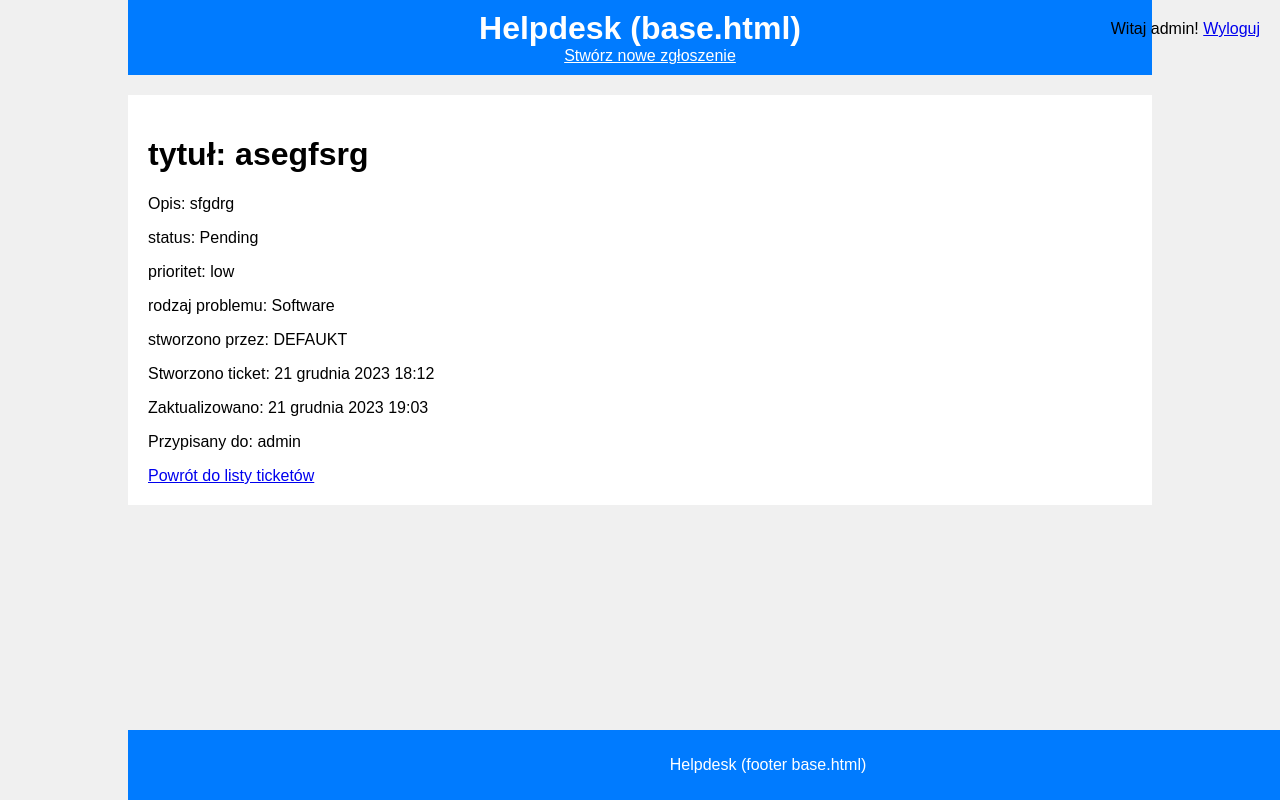
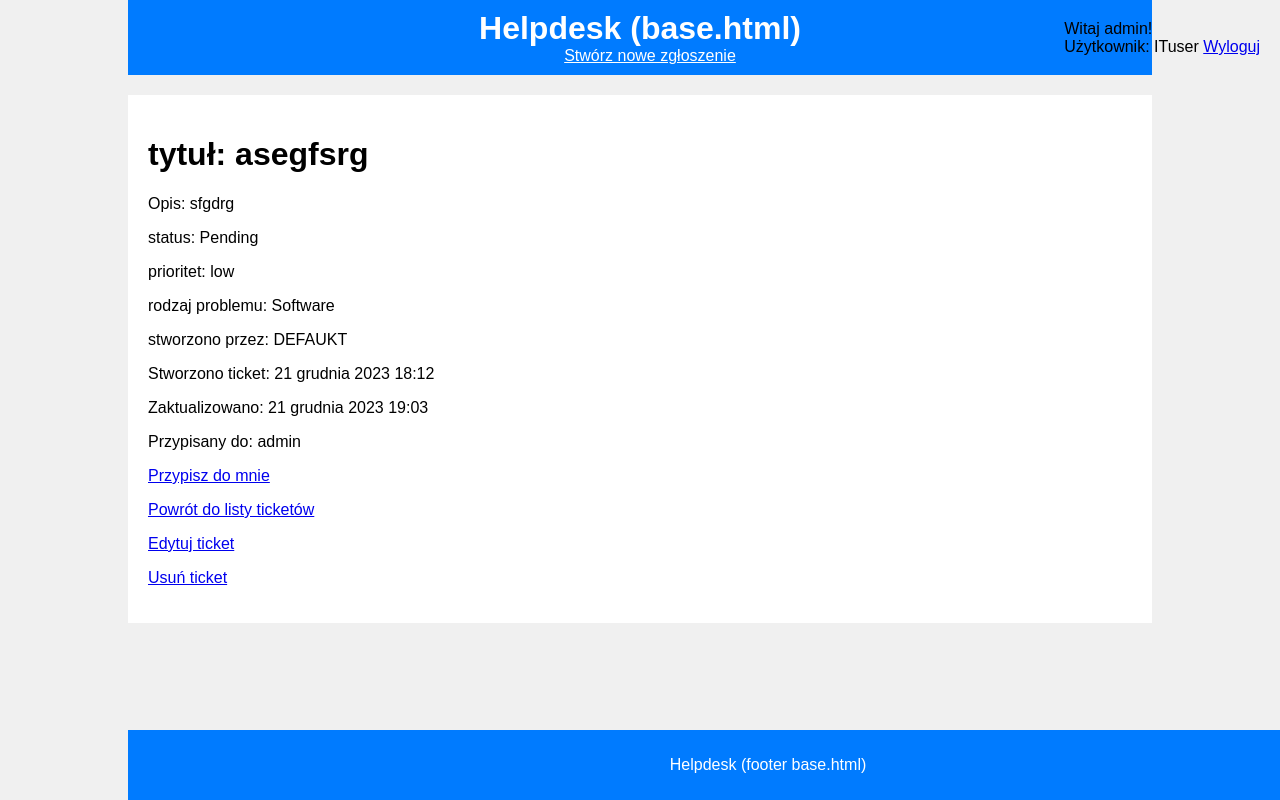
Before and after one commit to KIX-p/Helpdeskapp, a Django app: a page that uses helpdeskapp/templates/helpdeskapp/base.html in a window 1280 px wide. Run offline with Django 4.2, Linux system fonts and the light colour scheme; a user stored in the database is signed in; data comes from the database, SQL or seed files in the repository; both versions use the stored data as it was after the commit.

Commit message:
Update binary files and modify code in admin.py, forms.py, urls.py, ticket_edit.html, base.html, migrations, ticket_detail.html, and ticket_list.html

```diff
--- a/helpdeskapp/admin.py
+++ b/helpdeskapp/admin.py
@@ -1,8 +1,5 @@
 from .models import User, Ticket
 from django.contrib import admin
-
-
-
 
 @admin.register(Ticket)
 class TicketAdmin(admin.ModelAdmin):
--- a/helpdeskapp/forms.py
+++ b/helpdeskapp/forms.py
@@ -8,8 +8,6 @@ class AddTicketForm(forms.ModelForm):
     description = forms.CharField(widget=forms.Textarea)
     priority = forms.ChoiceField(choices=Ticket.STATUS_CHOICES2)
     request_type = forms.ChoiceField(choices=Ticket.STATUS_CHOICES3)
-
-
 
     class Meta:
         model = Ticket
--- a/helpdeskapp/models.py
+++ b/helpdeskapp/models.py
@@ -1,29 +1,26 @@
-"""
+from django.db import models
+from django.contrib.auth.models import User
+from django.urls import reverse
+from django.utils.text import slugify
+
+# Ticket model
+class Ticket(models.Model):
+    """
     Represents a ticket in the helpdesk system.
 
     Attributes:
         title (str): The title of the ticket.
         description (str): The description of the ticket.
-        status (str): The status of the ticket. Can be one of 'Pending', 'In Progress', or 'Completed'.
-        priority (str): The priority of the ticket. Can be one of 'low', 'mid', or 'high'.
-        request_type (str): The type of request for the ticket. Can be one of 'Software', 'Hardware', 'Network', or 'Other'.
+        status (str): The status of the ticket. Choices are 'Pending', 'In Progress', or 'Completed'.
+        priority (str): The priority of the ticket. Choices are 'low', 'mid', or 'high'.
+        request_type (str): The type of request for the ticket. Choices are 'Software', 'Hardware', 'Network', or 'Other'.
         created_at (datetime): The date and time when the ticket was created.
-        assigned_to (ITuser): The IT user assigned to the ticket.
+        assigned_to (User): The user assigned to the ticket.
         updated_at (datetime): The date and time when the ticket was last updated.
         created_by (User): The user who created the ticket.
+        closed_at (datetime): The date and time when the ticket was closed.
+        slug (str): The slugified version of the ticket title, used for generating a unique URL.
     """
-
-from django.db import models
-from django.contrib.auth.models import User
-from django.urls import reverse
-from django.utils.text import slugify
-
-# new manager for published tickets
-class PublishedManager(models.Manager):
-    def get_queryset(self):
-        return super(PublishedManager, self).get_queryset().filter(status='Pending')
-
-# Ticket model
 class Ticket(models.Model):
     STATUS_CHOICES = (
         ('Pending', 'Pending'),
@@ -53,7 +50,6 @@ class Ticket(models.Model):
     closed_at = models.DateTimeField(null=True, blank=True, default=None)
 
     objects = models.Manager() # default manager
-    published = PublishedManager() # custom manager
 
     slug = models.SlugField(unique=True, default='default-slug')
 
@@ -76,7 +72,6 @@ class Ticket(models.Model):
         permissions = [
             ('can_change_status', 'Can change status'),#Ituser
             ('can_change_priority', 'Can change priority'),#Ituser
-
         ]
 
     def __str__(self):
--- a/helpdeskapp/templates/helpdeskapp/base.html
+++ b/helpdeskapp/templates/helpdeskapp/base.html
@@ -10,6 +10,8 @@
     <span class = "user">
         {%if request.user.is_authenticated%}
             Witaj {{request.user.username}}!
+            <br>
+            Użytkownik: {{request.user.groups.all.0}}
             <a href="{% url 'helpdeskapp:logout' %}">Wyloguj</a>
         {%else%}
             <a href="{% url 'helpdeskapp:login' %}">Zaloguj</a>
--- a/helpdeskapp/templates/helpdeskapp/tickets/ticket_detail.html
+++ b/helpdeskapp/templates/helpdeskapp/tickets/ticket_detail.html
@@ -12,5 +12,8 @@
     <p>Stworzono ticket: {{ticket.created_at}}</p>
     <p>Zaktualizowano: {{ticket.updated_at}}</p>
     <p>Przypisany do: {{ticket.assigned_to}}</p>
+    <p><a href="{% url 'helpdeskapp:assigned_to' ticket.slug %}">Przypisz do mnie</a></p>
     <a href = "{% url 'helpdeskapp:ticket_list' %}">Powrót do listy ticketów</a>
+    <p><a href="{% url 'helpdeskapp:ticket_edit' ticket.slug %}">Edytuj ticket</a></p>
+    <p><a href="{% url 'helpdeskapp:ticket_delete' ticket.slug %}">Usuń ticket</a></p>
 {% endblock %}
--- a/helpdeskapp/templates/helpdeskapp/tickets/ticket_edit.html
+++ b/helpdeskapp/templates/helpdeskapp/tickets/ticket_edit.html
@@ -5,6 +5,6 @@
   <form action = "" method="POST">
     {% csrf_token %}
     {{ form.as_p }}
-    <button type="submit">Save changes</button>
+    <button type="submit">Zapisz</button>
   </form>
 {% endblock %}
--- a/helpdeskapp/templates/helpdeskapp/tickets/ticket_list.html
+++ b/helpdeskapp/templates/helpdeskapp/tickets/ticket_list.html
@@ -5,6 +5,7 @@
 {% block content %}
     <h1>Tickety</h1>
     <p>Witaj w systemie Tickety</p>
+    <h1>Lista przypisanych do ciebie ticketów</h1>
     {% for ticket in tickets%}
         <h2><a href="{{ticket.get_absolute_url}}">Tytuł:{{ticket.title}}</h2></a>
         <p>status:{{ticket.status}}</p>
@@ -12,8 +13,6 @@
         <p>rodzaj problemu: {{ticket.request_type}}</p>
         <p>Stworzono przez: {{ticket.created_by}}</p>
         <p>Stworzono ticket: {{ticket.created_at}}</p>
-        <p><a href="{% url 'helpdeskapp:ticket_edit' ticket.slug %}">Edytuj ticket</a></p>
-        <p><a href="{% url 'helpdeskapp:ticket_delete' ticket.slug %}">Usuń ticket</a></p>
     {%endfor%}
     {%include "helpdeskapp/pagination.html" with page=tickets %}
 {% endblock %}
--- a/helpdeskapp/urls.py
+++ b/helpdeskapp/urls.py
@@ -16,8 +16,5 @@ urlpatterns = [
     path('ticket/add/', views.ticket_add, name='ticket_add'),
     path('ticket/edit/<slug:slug>/', views.ticket_edit, name='ticket_edit'),
     path('ticket/delete/<slug:slug>/', views.ticket_delete, name='ticket_delete'),
-
-
-
-
+    path('ticket/<slug:slug>/assigned_to/', views.assigned_to, name='assigned_to'),
 ]
--- a/helpdeskapp/views.py
+++ b/helpdeskapp/views.py
@@ -1,50 +1,21 @@
-from calendar import day_abbr
-from imaplib import _Authenticator
-from django.forms import SlugField, ValidationError
+from itertools import chain
+from django.contrib.auth import authenticate, login
+from django.contrib.auth.decorators import login_required
+from django.contrib.auth.models import Group, User
+from django.contrib.auth.views import LogoutView
+from django.core.exceptions import ValidationError
+from django.core.paginator import Paginator, EmptyPage, PageNotAnInteger
+from django.http import HttpResponse
 from django.shortcuts import get_object_or_404, redirect, render
-from django.views.generic import ListView
-
-from helpdeskapp.admin import TicketAdmin
-from .forms import AddTicketForm, EditTicketForm, LoginForm, RegisterForm
-
-from django.contrib.auth import authenticate, login
-from django.http import HttpResponse
+from django.urls import reverse_lazy
+from django.contrib import messages
+from django.db.models import Q
 
 
-from helpdeskapp.models import Ticket
-from django.contrib.auth.models import User
-
-from django.contrib.auth.views import LoginView
-
-from django.contrib.auth.views import LogoutView
-from django.urls import reverse_lazy
-
-from django.contrib.auth.decorators import login_required
-
-from django.core.paginator import Paginator, EmptyPage, PageNotAnInteger
-
-from django.contrib.auth.models import User, Group
-from django.core.exceptions import ValidationError
-from django.shortcuts import render, redirect, get_object_or_404
-from .forms import EditTicketForm
+from .forms import AddTicketForm, EditTicketForm, LoginForm, RegisterForm
 from .models import Ticket
 
-from django.shortcuts import render
-from django.contrib.auth.models import Group
-from django.http import HttpResponse
-# Create your views here.
 
-"""
-    View function for user login.
-
-    This function handles the login form submission and authenticates the user.
-    If the user is authenticated and active, it logs them in and redirects to the ticket list page.
-    If the user is authenticated but not active, it returns an HttpResponse indicating that the account is blocked.
-    If the user is not authenticated, it returns an HttpResponse indicating that the credentials are invalid.
-
-    :param request: The HTTP request object.
-    :return: The HTTP response object.
-    """
 def user_login(request):
     if request.method == 'POST':
         form = LoginForm(request.POST)
@@ -65,10 +36,8 @@ def user_login(request):
     return render(request, 'helpdeskapp/registration/login.html', {'form': form})
 
 
-
 class CustomLogoutView(LogoutView):
     next_page = reverse_lazy('helpdeskapp:login')
-
 
 
 def register(request):
@@ -94,7 +63,9 @@ def ticket_list(request):
     if request.user.groups.filter(name='Defaultuser').exists():
         tickets = Ticket.objects.filter(created_by=request.user)
     else:
-        tickets = Ticket.objects.all()
+        tickets = Ticket.objects.filter(Q(assigned_to=request.user) | Q(assigned_to=None))
+    paginator = Paginator(tickets, 5)
+    page = request.GET.get('page')
     paginator = Paginator(tickets, 5)
     page = request.GET.get('page')
     try:
@@ -103,12 +74,13 @@ def ticket_list(request):
         tickets = paginator.page(1)
     except EmptyPage:
         tickets = paginator.page(paginator.num_pages)
-    return render(request, 'helpdeskapp/tickets/ticket_list.html', {'page': page, 'tickets': tickets})
+    return render(request, 'helpdeskapp/tickets/ticket_list.html', {'page': page ,'tickets': tickets})
 
 
 def ticket_detail(request, slug):
     ticket = get_object_or_404(Ticket, slug=slug)
     return render(request, 'helpdeskapp/tickets/ticket_detail.html', {'ticket': ticket})
+
 
 def ticket_add(request):
     if request.method == 'POST':
@@ -122,33 +94,34 @@ def ticket_add(request):
         form = AddTicketForm()
     return render(request, 'helpdeskapp/tickets/ticket_add.html', {'form': form})
 
+
 def ticket_edit(request, slug):
-    # Pobieramy ticket na podstawie sluga, jeśli nie istnieje, zwracamy stronę 404
     ticket = get_object_or_404(Ticket, slug=slug)
-
-    # Sprawdzamy, czy metoda żądania to POST
     if request.method == "POST":
-        # Tworzymy instancję formularza z danymi przesłanymi w żądaniu POST
         form = EditTicketForm(request.POST, instance=ticket)
-
-        # Sprawdzamy, czy formularz jest prawidłowy
         if form.is_valid():
-            # Zapisujemy zmiany w tickecie do bazy danych
             ticket = form.save()
-
-            # Przekierowujemy użytkownika do strony szczegółów ticketu
             return redirect('helpdeskapp:ticket_detail', slug=ticket.slug)
     else:
-        # Jeśli metoda żądania to nie POST, tworzymy instancję formularza bez danych żądania POST
         form = EditTicketForm(instance=ticket)
+    return render(request, 'helpdeskapp/tickets/ticket_edit.html', {'form': form})
 
-    # Renderujemy szablon 'helpdeskapp/tickets/ticket_edit.html' z kontekstem, który zawiera formularz
-    return render(request, 'helpdeskapp/tickets/ticket_edit.html', {'form': form})
 
 def ticket_delete(request, slug):
     ticket = get_object_or_404(Ticket, slug=slug)
     ticket.delete()
     return redirect('helpdeskapp:ticket_list')
 
+def assigned_to(request, slug):
+    ticket = get_object_or_404(Ticket, slug=slug)
+    if ticket.assigned_to:
+        return HttpResponse('Zgłoszenie jest już przypisane')
+    if request.user.groups.filter(name='Defaultuser').exists():
+        return HttpResponse('Nie masz uprawnień do przypisania zgłoszenia')
+    else:
+        ticket.assigned_to = request.user
+        ticket.save()
+    return redirect('helpdeskapp:ticket_detail', slug=ticket.slug)
+
 def main_view(request):
     return render(request, 'helpdeskapp/main.html')
```
Also changed, not shown: db.sqlite3, helpdeskapp/migrations/0008_alter_ticket_options.py (added).
